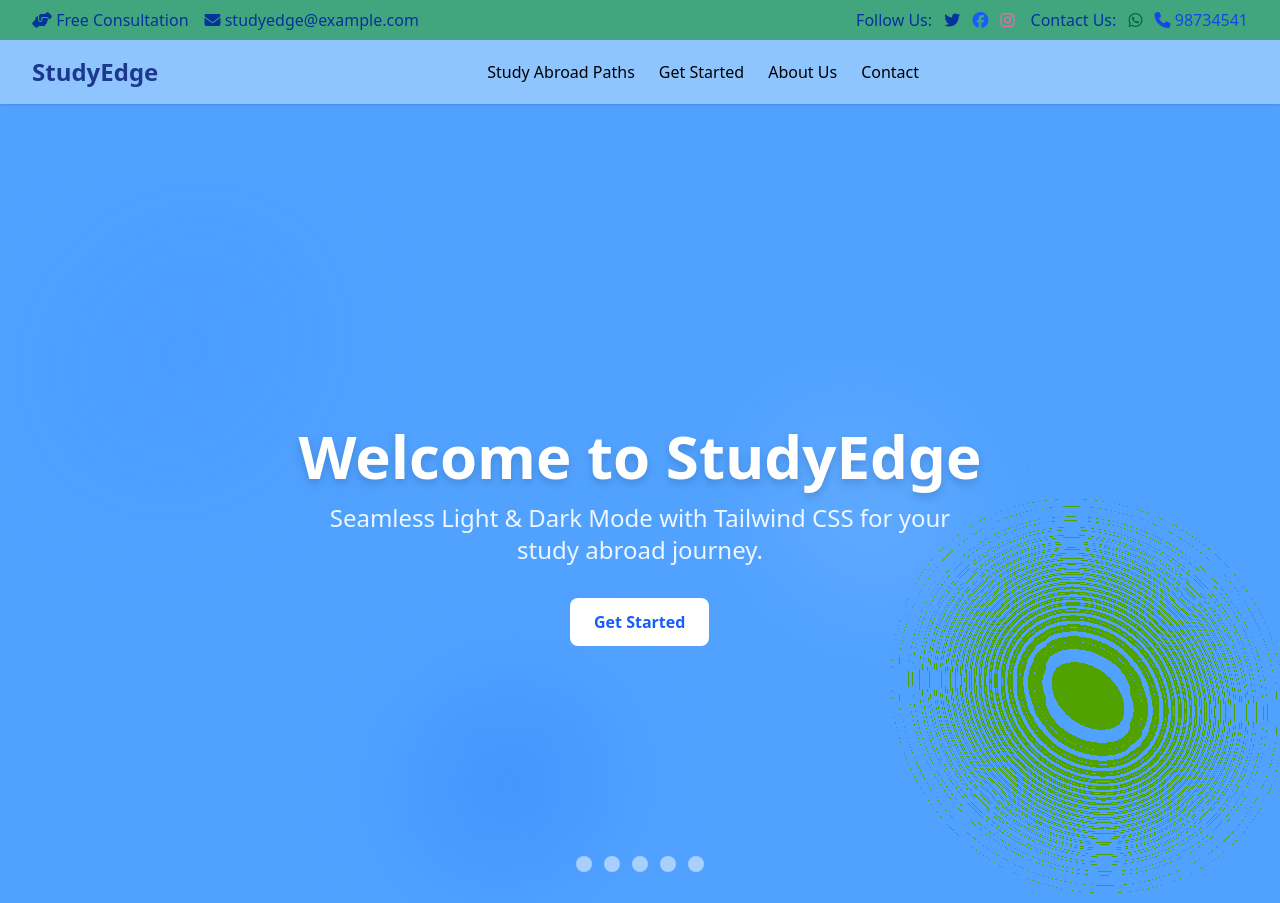
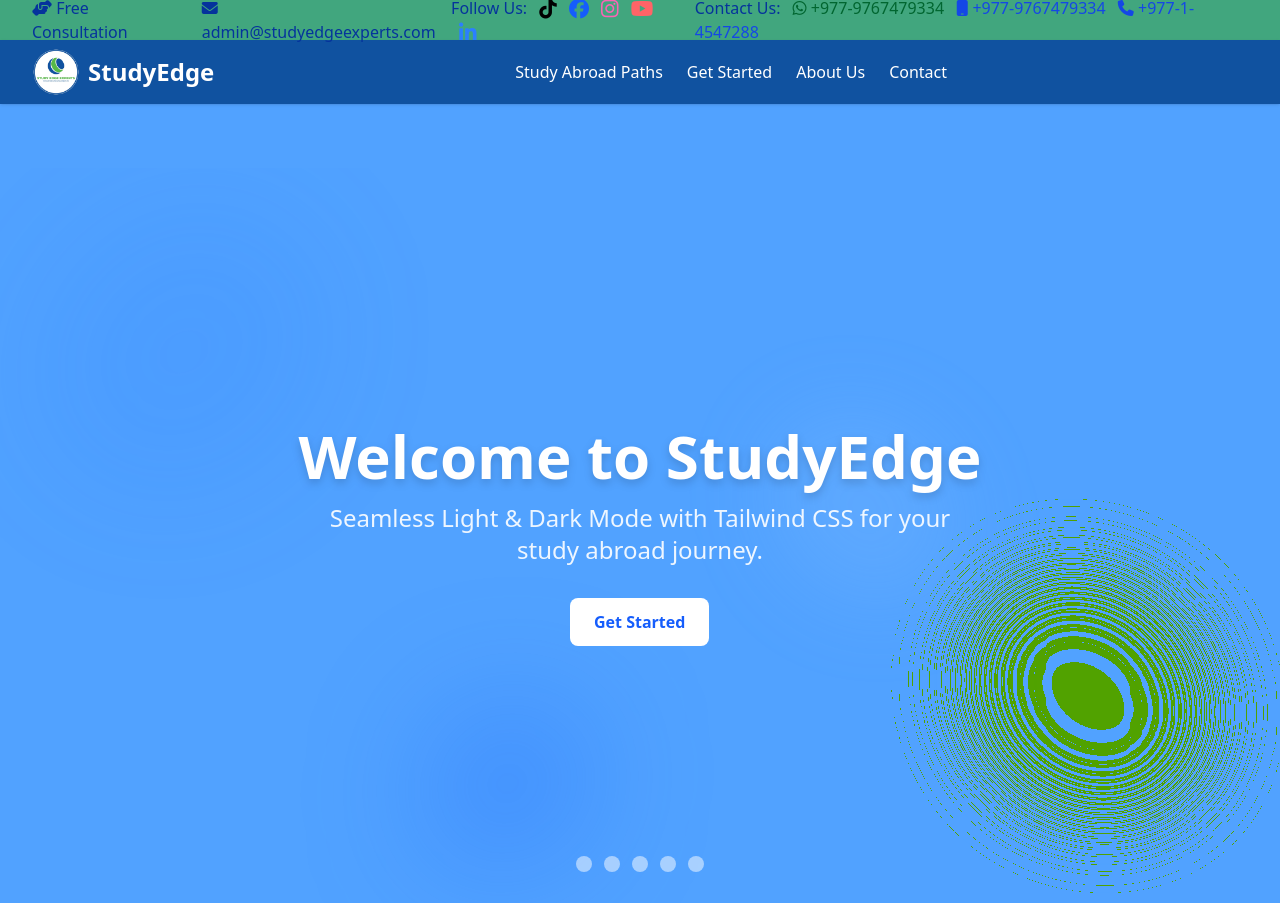
Before and after one commit to sixdgt/project-studyedge, a Django app: page / in a window 1280 px wide. Shown: the top 903 px of the page. Run offline with Django 5.2, Linux system fonts and the light colour scheme; some libraries are stand-ins or nearby versions.

Commit message:
fix: header and footer

```diff
--- a/studyedgewebsite/studyedgewebsite/settings.py
+++ b/studyedgewebsite/studyedgewebsite/settings.py
@@ -13,7 +13,7 @@
 from pathlib import Path
 import os
 
-NPM_BIN_PATH = 'C:/Program Files/nodejs/npm.cmd'
+NPM_BIN_PATH = r"C:\Program Files\nodejs\npm.cmd"
 
 # Build paths inside the project like this: BASE_DIR / 'subdir'.
 BASE_DIR = Path(__file__).resolve().parent.parent
--- a/studyedgewebsite/theme/static/css/dist/styles.css
+++ b/studyedgewebsite/theme/static/css/dist/styles.css
@@ -727,6 +727,9 @@
   .h-10 {
     height: calc(var(--spacing) * 10);
   }
+  .h-12 {
+    height: calc(var(--spacing) * 12);
+  }
   .h-16 {
     height: calc(var(--spacing) * 16);
   }
@@ -792,6 +795,9 @@
   }
   .w-100 {
     width: calc(var(--spacing) * 100);
+  }
+  .w-auto {
+    width: auto;
   }
   .w-full {
     width: 100%;
@@ -992,6 +998,12 @@
   .bg-\[\#41A67E\] {
     background-color: #41A67E;
   }
+  .bg-\[\#1052a0\] {
+    background-color: #1052a0;
+  }
+  .bg-\[\#05339C\] {
+    background-color: #05339C;
+  }
   .bg-black\/40 {
     background-color: color-mix(in srgb, #000 40%, transparent);
   }
@@ -1472,6 +1492,11 @@
     outline-style: none;
   }
   @media (width >= 40rem) {
+    .sm\:inline {
+      display: inline;
+    }
+  }
+  @media (width >= 40rem) {
     .sm\:grid-cols-2 {
       grid-template-columns: repeat(2, minmax(0, 1fr));
     }
--- a/studyedgewebsite/theme/templates/base.html
+++ b/studyedgewebsite/theme/templates/base.html
@@ -11,42 +11,48 @@
     <!-- FontAwesome -->
     <link rel="stylesheet" href="https://cdnjs.cloudflare.com/ajax/libs/font-awesome/6.7.2/css/all.min.css" integrity="sha512-Evv84Mr4kqVGRNSgIGL/F/aIDqQb7xQ2vcrdIwxfjThSH8CSR7PBEakCr51Ck+w+/U6swU2Im1vVX0SVk9ABhg==" crossorigin="anonymous" referrerpolicy="no-referrer" />
 </head>
-<body class="bg-white text-black dark:bg-gray-900 dark:text-white transition-colors duration-500">
+<body class="bg-white text-black dark:bg-white dark:text-black transition-colors duration-500">
 
 <!-- Header -->
 <header class="sticky top-0 z-50 transition-colors duration-500">
 
     <!-- Top Info Bar (Desktop Only) -->
-    <div class="hidden md:flex justify-between items-center bg-[#41A67E] dark:bg-gray-800 text-[#05339C] dark:text-gray-200 px-4 sm:px-6 lg:px-8 h-10 transition-colors duration-300">
+    <div class="hidden md:flex justify-between items-center bg-[#41A67E] dark:bg-[#41A67E] text-[#05339C] dark:text-[#05339C] px-4 sm:px-6 lg:px-8 h-10 transition-colors duration-300">
         <div class="flex items-center space-x-4">
             <span class="hover:text-white cursor-pointer"><i class="fa-solid fa-handshake-angle"></i> Free Consultation</span>
-            <span class="hover:text-white cursor-pointer"><i class="fa-solid fa-envelope"></i> studyedge@example.com</span>
+            <span class="hover:text-white cursor-pointer"><i class="fa-solid fa-envelope"></i>  admin@studyedgeexperts.com</span>
         </div>
         <div class="flex items-center space-x-4">
             <span>Follow Us:
-                <a href="#" class="ml-2 text-shadow-blue-400 hover:text-white"><i class="fa-brands fa-twitter"></i></a>
-                <a href="#" class="ml-2 text-blue-600 hover:text-white"><i class="fa-brands fa-facebook"></i></a>
-                <a href="#" class="ml-2 text-pink-400 hover:text-white"><i class="fa-brands fa-instagram"></i></a>
+                <a href="https://www.tiktok.com/@study.edge.expert" target="_blank" class="ml-2 text-black hover:text-white transition-colors"><i class="fa-brands fa-tiktok fa-lg"></i></a>
+                    <a href="https://www.facebook.com/profile.php?id=61555128701673" target="_blank" class="ml-2 text-blue-600 hover:text-white transition-colors"><i class="fa-brands fa-facebook fa-lg"></i></a>
+                    <a href="https://www.instagram.com/study_edge_experts_pvt_ltd/" target="_blank" class="ml-2 text-pink-400 hover:text-white transition-colors"><i class="fa-brands fa-instagram fa-lg"></i></a>
+                    <a href="#" class="text-red-400 hover:text-white transition-colors"><i class="ml-2 fa-brands fa-youtube fa-lg"></i></a>
+                    <a href="https://www.linkedin.com/in/studyedge-experts-795592314/" target="_blank" class="ml-2 text-blue-500 hover:text-white transition-colors"><i class="fa-brands fa-linkedin-in fa-lg"></i></a>
             </span>
             <span>Contact Us:
-                <a href="#" class="ml-2 text-green-800 hover:text-white"><i class="fa-brands fa-whatsapp"></i></a>
-                <a href="#" class="ml-2 text-blue-700 hover:text-white"><i class="fa-solid fa-phone"></i> 98734541</a>
+                <a href="#" class="ml-2 text-green-800 hover:text-white"><i class="fa-brands fa-whatsapp"></i> +977-9767479334</a>
+                <a href="#" class="ml-2 text-blue-700 hover:text-white"><i class="fa-solid fa-mobile"></i> +977-9767479334</a>
+                <a href="#" class="ml-2 text-blue-700 hover:text-white"><i class="fa-solid fa-phone"></i> +977-1-4547288</a>
             </span>
         </div>
     </div>
 
     <!-- Main Nav -->
-    <div class="bg-blue-300 dark:bg-gray-800 shadow">
+    <div class="bg-[#1052a0] dark:bg-[#1052a0] shadow">
         <div class="max-w-7xl mx-auto px-4 sm:px-6 lg:px-8 flex justify-between items-center h-16">
             <!-- Logo -->
-            <a href="/" class="text-2xl font-bold text-blue-900 dark:text-white">StudyEdge</a>
+            <a href="/" class="flex items-center space-x-2">
+                <img src="{% static 'images/contents/SEE_Logo.jpeg' %}" alt="StudyEdge Logo" class="h-12 w-auto">
+                <span class="hidden sm:inline text-2xl font-bold text-white dark:text-white">StudyEdge</span>
+            </a>
 
             <!-- Desktop Menu -->
-            <nav class="hidden md:flex space-x-6 items-center">
-                <a href="{% url 'study_abroad_steps' %}" class="hover:text-blue-900 dark:hover:text-blue-400">Study Abroad Paths</a>
-                <a href="#cta" class="hover:text-blue-900 dark:hover:text-blue-400">Get Started</a>
-                <a href="#about" class="hover:text-blue-900 dark:hover:text-blue-400">About Us</a>
-                <a href="#contact" class="hover:text-blue-900 dark:hover:text-blue-400">Contact</a>
+            <nav class="hidden md:flex space-x-6 items-center text-white dark:text-white">
+                <a href="{% url 'study_abroad_steps' %}" class="hover:text-blue-900 dark:hover:text-blue-900">Study Abroad Paths</a>
+                <a href="#cta" class="hover:text-blue-900 dark:hover:text-blue-900">Get Started</a>
+                <a href="#about" class="hover:text-blue-900 dark:hover:text-blue-900">About Us</a>
+                <a href="#contact" class="hover:text-blue-900 dark:hover:text-blue-900">Contact</a>
             </nav>
 
             <!-- Actions -->
@@ -57,18 +63,18 @@
                 <!-- </button> -->
 
                 <!-- Mobile Menu Button -->
-                <button id="mobile-menu-toggle" class="md:hidden p-2 rounded bg-gray-200 dark:bg-gray-700 text-black dark:text-white">
+                <button id="mobile-menu-toggle" class="md:hidden p-2 rounded bg-gray-200 dark:bg-gray-200 text-black dark:text-black">
                     <i class="fa-solid fa-bars fa-lg"></i>
                 </button>
             </div>
         </div>
 
         <!-- Mobile Menu -->
-        <nav id="mobile-menu" class="md:hidden overflow-hidden max-h-0 bg-white dark:bg-gray-800 transition-all duration-500 px-4 py-0 space-y-2">
+        <nav id="mobile-menu" class="md:hidden overflow-hidden max-h-0 bg-white dark:bg-white transition-all duration-500 px-4 py-0 space-y-2">
             <!-- Top info (mobile) -->
-            <div class="flex flex-col space-y-2 py-2 border-b border-gray-200 dark:border-gray-700">
-                <span class="hover:text-blue-500 dark:hover:text-blue-400"><i class="fa-solid fa-handshake-angle"></i> Free Consultation</span>
-                <span class="hover:text-blue-500 dark:hover:text-blue-400"><i class="fa-solid fa-envelope"></i> studyedge@example.com</span>
+            <div class="flex flex-col space-y-2 py-2 border-b border-gray-200 dark:border-gray-200">
+                <span class="hover:text-blue-500 dark:hover:text-blue-500"><i class="fa-solid fa-handshake-angle"></i> Free Consultation</span>
+                <span class="hover:text-blue-500 dark:hover:text-blue-500"><i class="fa-solid fa-envelope"></i> studyedge@example.com</span>
                 <span>Follow Us:
                     <a href="#" class="ml-2 text-blue-400 hover:text-white"><i class="fa-brands fa-twitter"></i></a>
                     <a href="#" class="ml-2 text-blue-600 hover:text-white"><i class="fa-brands fa-facebook"></i></a>
@@ -80,10 +86,10 @@
             </div>
 
             <!-- Main nav links -->
-            <a href="#features" class="block py-2 hover:text-blue-500 dark:hover:text-blue-400">Study Abroad Paths</a>
-            <a href="#cta" class="block py-2 hover:text-blue-500 dark:hover:text-blue-400">Get Started</a>
-            <a href="#about" class="block py-2 hover:text-blue-500 dark:hover:text-blue-400">About Us</a>
-            <a href="#contact" class="block py-2 hover:text-blue-500 dark:hover:text-blue-400">Contact</a>
+            <a href="#features" class="block py-2 hover:text-blue-500 dark:hover:text-blue-500">Study Abroad Paths</a>
+            <a href="#cta" class="block py-2 hover:text-blue-500 dark:hover:text-blue-500">Get Started</a>
+            <a href="#about" class="block py-2 hover:text-blue-500 dark:hover:text-blue-500">About Us</a>
+            <a href="#contact" class="block py-2 hover:text-blue-500 dark:hover:text-blue-500">Contact</a>
         </nav>
     </div>
 </header>
@@ -95,45 +101,46 @@
 </main>
 
 <!-- Footer -->
-<footer class="bg-blue-300 dark:bg-gray-900 text-gray-800 dark:text-gray-200 transition-colors duration-500">
+<footer class="bg-[#1052a0] dark:bg-[#1052a0] text-gray-800 dark:text-gray-800 transition-colors duration-500">
     <div class="max-w-7xl mx-auto px-4 sm:px-6 lg:px-8 py-12">
         <div class="grid grid-cols-1 md:grid-cols-4 gap-8">
             <div>
-                <h3 class="text-xl font-bold mb-4 dark:text-gray-900 text-blue-800">About StudyEdge</h3>
-                <p class="dark:text-gray-700 text-gray-600">
+                <h3 class="text-xl font-bold mb-4 dark:text-white text-white">About StudyEdge</h3>
+                <p class="dark:text-blue-100 text-blue-100">
                     StudyEdge helps students achieve their dreams of studying abroad with expert guidance, transparent pricing, and global opportunities.
                 </p>
             </div>
             <div>
-                <h3 class="text-xl font-bold mb-4 text-gray-900 dark:text-white">Quick Links</h3>
-                <ul class="space-y-2">
-                    <li><a href="#features" class="hover:text-blue-500 dark:hover:text-blue-400 transition-colors">Study Abroad Paths</a></li>
-                    <li><a href="#cta" class="hover:text-blue-500 dark:hover:text-blue-400 transition-colors">Get Started</a></li>
-                    <li><a href="#about" class="hover:text-blue-500 dark:hover:text-blue-400 transition-colors">About Us</a></li>
-                    <li><a href="#contact" class="hover:text-blue-500 dark:hover:text-blue-400 transition-colors">Contact</a></li>
+                <h3 class="text-xl font-bold mb-4 text-white dark:text-white">Quick Links</h3>
+                <ul class="space-y-2 text-white">
+                    <li><a href="#features" class="hover:text-white dark:hover:text-white transition-colors">Study Abroad Paths</a></li>
+                    <li><a href="#cta" class="hover:text-white dark:hover:text-white transition-colors">Get Started</a></li>
+                    <li><a href="#about" class="hover:text-white dark:hover:text-white transition-colors">About Us</a></li>
+                    <li><a href="#contact" class="hover:text-white dark:hover:text-white transition-colors">Contact</a></li>
                 </ul>
             </div>
             <div>
-                <h3 class="text-xl font-bold mb-4 text-gray-900 dark:text-white">Contact</h3>
-                <ul class="space-y-2">
-                    <li><i class="fa-solid fa-envelope mr-2"></i> studyedge@example.com</li>
-                    <li><i class="fa-solid fa-phone mr-2"></i> +977 98734541</li>
-                    <li><i class="fa-brands fa-whatsapp mr-2"></i> WhatsApp Chat</li>
+                <h3 class="text-xl font-bold mb-4 text-white dark:text-white">Contact</h3>
+                <ul class="space-y-2 text-white">
+                    <li><i class="fa-solid fa-envelope mr-2"></i> admin@studyedgeexperts.com</li>
+                    <li><i class="fa-brands fa-whatsapp mr-2"></i> +977-9767479334</li>
+                    <li><i class="fa-solid fa-mobile mr-2"></i> +977-9767479334</li>
+                    <li><i class="fa-solid fa-phone mr-2"></i> +977-9767479334</li>
                 </ul>
             </div>
             <div>
-                <h3 class="text-xl font-bold mb-4 text-gray-900 dark:text-white">Follow Us</h3>
+                <h3 class="text-xl font-bold mb-4 text-white dark:text-white">Follow Us</h3>
                 <div class="flex space-x-4">
-                    <a href="#" class="text-blue-400 hover:text-white transition-colors"><i class="fa-brands fa-twitter fa-lg"></i></a>
-                    <a href="#" class="text-blue-600 hover:text-white transition-colors"><i class="fa-brands fa-facebook fa-lg"></i></a>
-                    <a href="#" class="text-pink-400 hover:text-white transition-colors"><i class="fa-brands fa-instagram fa-lg"></i></a>
+                    <a href="https://www.tiktok.com/@study.edge.expert" target="_blank" class="text-blue-400 hover:text-white transition-colors"><i class="fa-brands fa-tiktok fa-lg"></i></a>
+                    <a href="https://www.facebook.com/profile.php?id=61555128701673" target="_blank" class="text-blue-600 hover:text-white transition-colors"><i class="fa-brands fa-facebook fa-lg"></i></a>
+                    <a href="https://www.instagram.com/study_edge_experts_pvt_ltd/" target="_blank" class="text-pink-400 hover:text-white transition-colors"><i class="fa-brands fa-instagram fa-lg"></i></a>
                     <a href="#" class="text-red-400 hover:text-white transition-colors"><i class="fa-brands fa-youtube fa-lg"></i></a>
-                    <a href="#" class="text-blue-500 hover:text-white transition-colors"><i class="fa-brands fa-linkedin-in fa-lg"></i></a>
+                    <a href="https://www.linkedin.com/in/studyedge-experts-795592314/" target="_blank" class="text-blue-500 hover:text-white transition-colors"><i class="fa-brands fa-linkedin-in fa-lg"></i></a>
                 </div>
             </div>
         </div>
 
-        <div class="mt-12 border-t border-gray-300 dark:border-gray-700 pt-6 text-center text-gray-600 dark:text-gray-400">
+        <div class="mt-12 border-t border-gray-300 dark:border-gray-300 pt-6 text-center text-white dark:text-white">
             &copy; 2024 StudyEdge. All rights reserved.
         </div>
     </div>
--- a/studyedgewebsite/web/templates/index.html
+++ b/studyedgewebsite/web/templates/index.html
@@ -4,7 +4,7 @@
 
 {% block content %}
 
-<section class="bg-blue-400 dark:bg-gray-900 transition-colors duration-500 relative overflow-hidden min-h-screen">
+<section class="bg-blue-400 dark:bg-blue-500 transition-colors duration-500 relative overflow-hidden min-h-screen">
   <div class="h-16"></div>
 
   <div class="max-w-7xl mx-auto px-4 sm:px-6 lg:px-8 relative h-[calc(100vh-4rem)] flex flex-col justify-center items-center text-center">
```
Also changed, not shown: other parts of studyedgewebsite/theme/static/css/dist/styles.css (+126 -5 lines), studyedgewebsite/db.sqlite3 (deleted), studyedgewebsite/static/images/contents/SEE_Logo.jpeg (added), studyedgewebsite/theme/static_src/package-lock.json.
